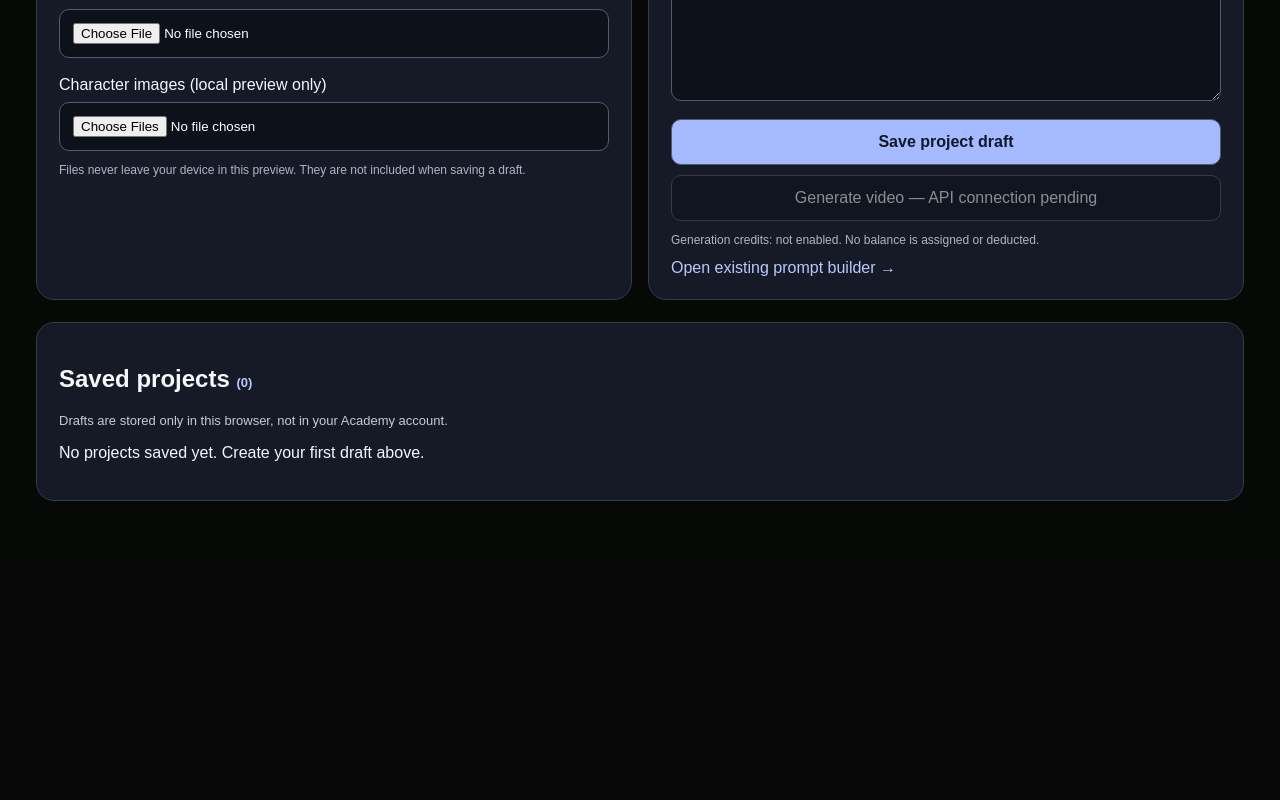
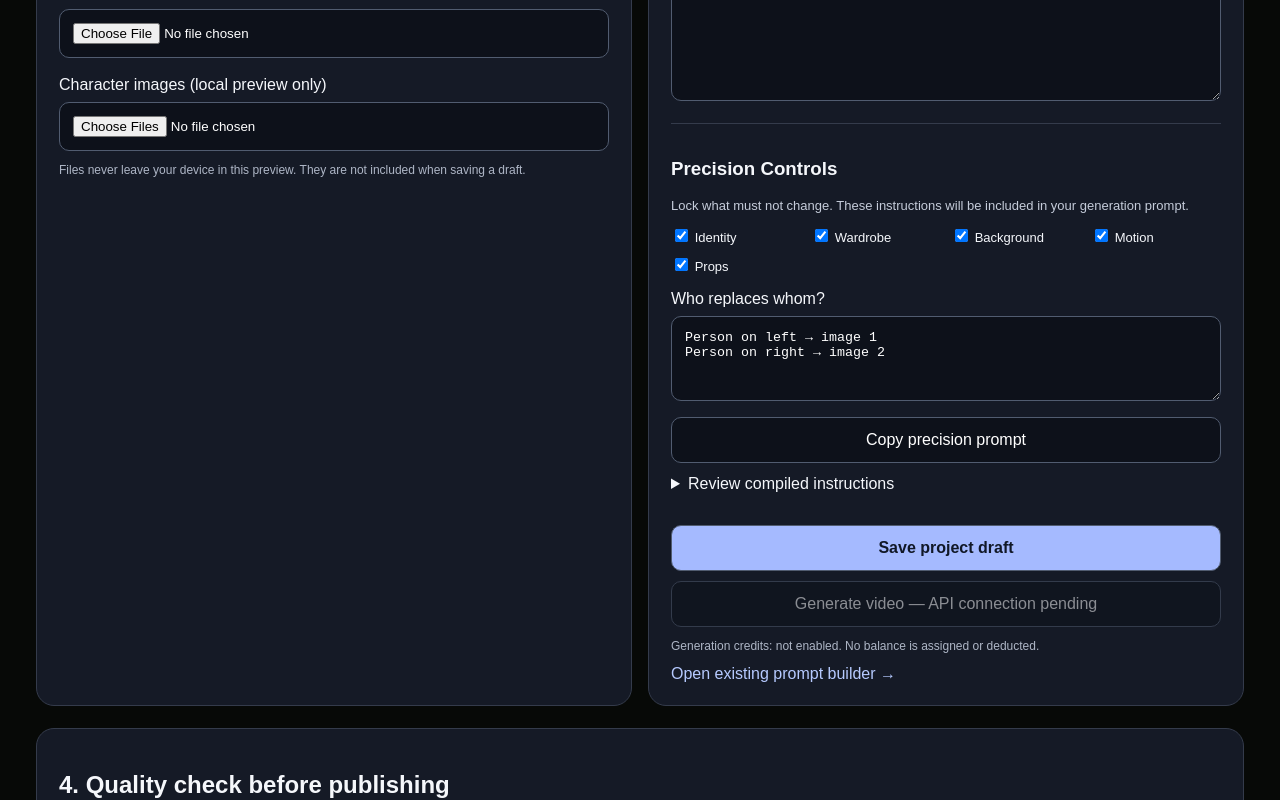
Before and after one commit to kreativestudios4k-lgtm/k4k-academy-v2, a Next.js app: page /academy/generator in a window 1280 px wide. Shown: the part 760-1560 px from the top of the page. Before the commit the page ends 1321 px from the top, so only its background shows below. Built offline with nearby package versions, Linux system fonts and the light colour scheme; no server answers.

Commit message:
Add precision character mapping, preservation locks and manual render QA to generator preview

```diff
--- a/app/academy/generator/GeneratorWorkspace.js
+++ b/app/academy/generator/GeneratorWorkspace.js
@@ -9,10 +9,11 @@ const templates=[
 ];
 const key='k4k-generator-preview-drafts-v1';
 export default function GeneratorWorkspace(){
- const [selected,setSelected]=useState('swap'),[prompt,setPrompt]=useState(''),[drafts,setDrafts]=useState([]),[title,setTitle]=useState(''),[video,setVideo]=useState(''),[images,setImages]=useState([]),[notice,setNotice]=useState('');
+ const [locks,setLocks]=useState({identity:true,wardrobe:true,background:true,motion:true,props:true});const [mapping,setMapping]=useState('Person on left → image 1\nPerson on right → image 2');const [qa,setQa]=useState({});const [selected,setSelected]=useState('swap'),[prompt,setPrompt]=useState(''),[drafts,setDrafts]=useState([]),[title,setTitle]=useState(''),[video,setVideo]=useState(''),[images,setImages]=useState([]),[notice,setNotice]=useState('');
  useEffect(()=>{try{const x=JSON.parse(localStorage.getItem(key)||'[]');if(Array.isArray(x))setDrafts(x.slice(0,30))}catch{}},[]);
  const template=templates.find(x=>x.id===selected);
- const save=()=>{const item={id:Date.now(),template:selected,title:title.trim()||template.title,prompt:prompt.trim(),created:new Date().toISOString()};const next=[item,...drafts].slice(0,30);setDrafts(next);try{localStorage.setItem(key,JSON.stringify(next));setNotice('Draft saved in this browser. Media files are not saved.')}catch{setNotice('Browser storage is unavailable; draft is only kept for this session.')}};
+ const compiled=['K4K PRECISION SWAP — '+template.title,'Character mapping:',mapping,'Preserve exactly:',...Object.entries(locks).filter(([,on])=>on).map(([name])=>'- '+name),'Requested changes:',prompt,'Do not modify unrelated people, faces, objects, camera timing or scenery. Maintain frame-to-frame consistency.'].join('\n');
+ const save=()=>{const item={mapping,locks,id:Date.now(),template:selected,title:title.trim()||template.title,prompt:prompt.trim(),created:new Date().toISOString()};const next=[item,...drafts].slice(0,30);setDrafts(next);try{localStorage.setItem(key,JSON.stringify(next));setNotice('Draft saved in this browser. Media files are not saved.')}catch{setNotice('Browser storage is unavailable; draft is only kept for this session.')}};
  const remove=id=>{const next=drafts.filter(x=>x.id!==id);setDrafts(next);try{localStorage.setItem(key,JSON.stringify(next))}catch{}};
  const box={background:'#151a26',border:'1px solid #343b4b',borderRadius:18,padding:22};
  const input={width:'100%',padding:13,borderRadius:10,border:'1px solid #515c70',background:'#0d111a',color:'#fff'};
@@ -35,15 +36,15 @@ export default function GeneratorWorkspace(){
    <p style={{fontSize:12,color:'#aeb6c6'}}>Files never leave your device in this preview. They are not included when saving a draft.</p>
    </div>
    <div style={box}><h2>3. Direct your scene</h2><p style={{color:'#c5ccda',fontSize:14}}>Describe what must stay the same and what should change.</p><textarea style={{...input,minHeight:175,resize:'vertical'}} value={prompt} onChange={e=>setPrompt(e.target.value)} placeholder="Keep the original camera motion and background. Replace the main character using image 1. Preserve the trophy and exact timing."/>
-   <button onClick={save} style={{...input,background:'#a5baff',color:'#111827',fontWeight:800,cursor:'pointer',marginTop:14}}>Save project draft</button>
+   <div style={{margin:'18px 0',borderTop:'1px solid #343b4b',paddingTop:15}}><h3>Precision Controls</h3><p style={{fontSize:13,color:'#c5ccda'}}>Lock what must not change. These instructions will be included in your generation prompt.</p><div style={{display:'grid',gridTemplateColumns:'repeat(auto-fit,minmax(130px,1fr))',gap:10}}>{Object.entries(locks).map(([name,on])=><label key={name} style={{fontSize:13,textTransform:'capitalize'}}><input type="checkbox" checked={on} onChange={e=>setLocks(v=>({...v,[name]:e.target.checked}))}/> {name}</label>)}</div><label style={{display:'block',margin:'16px 0 8px'}}>Who replaces whom?</label><textarea style={{...input,minHeight:85}} value={mapping} onChange={e=>setMapping(e.target.value)}/><button onClick={()=>{navigator.clipboard?.writeText(compiled).then(()=>setNotice('Precision prompt copied.')).catch(()=>setNotice('Copy unavailable in this browser.'))}} style={{...input,marginTop:12,cursor:'pointer'}}>Copy precision prompt</button><details style={{marginTop:12}}><summary>Review compiled instructions</summary><pre style={{whiteSpace:'pre-wrap',fontSize:12}}>{compiled}</pre></details></div><button onClick={save} style={{...input,background:'#a5baff',color:'#111827',fontWeight:800,cursor:'pointer',marginTop:14}}>Save project draft</button>
    <button disabled style={{...input,opacity:.5,marginTop:10,cursor:'not-allowed'}}>Generate video — API connection pending</button>
    {notice&&<p role="status" style={{color:'#a5e6bb'}}>{notice}</p>}
    <p style={{fontSize:12,color:'#aeb6c6'}}>Generation credits: not enabled. No balance is assigned or deducted.</p>
    <Link href="/academy/studio" style={{color:'#b6caff'}}>Open existing prompt builder →</Link>
    </div>
   </div>
-  <div style={{...box,marginTop:22}}><h2>Saved projects <span style={{fontSize:13,color:'#b6caff'}}>({drafts.length})</span></h2><p style={{fontSize:13,color:'#c5ccda'}}>Drafts are stored only in this browser, not in your Academy account.</p>
-  {drafts.length===0?<p>No projects saved yet. Create your first draft above.</p>:<div style={{display:'grid',gap:10}}>{drafts.map(d=><div key={d.id} style={{borderTop:'1px solid #343b4b',paddingTop:12,display:'flex',justifyContent:'space-between',gap:12,flexWrap:'wrap'}}><div><strong>{d.title}</strong><p style={{fontSize:12,color:'#c5ccda'}}>{templates.find(t=>t.id===d.template)?.title||'Template'} · {new Date(d.created).toLocaleString()}</p><button onClick={()=>{setSelected(d.template);setTitle(d.title);setPrompt(d.prompt);setNotice('Draft loaded. Re-select your files if needed.');window.scrollTo({top:0,behavior:'smooth'})}} style={{color:'#b6caff',background:'transparent',border:0,cursor:'pointer'}}>Load draft</button></div><button onClick={()=>remove(d.id)} style={{color:'#ffb9b9',background:'transparent',border:0,cursor:'pointer'}}>Delete</button></div>)}</div>}
+  <div style={{...box,marginTop:22}}><h2>4. Quality check before publishing</h2><p style={{fontSize:13,color:'#c5ccda'}}>Use this checklist when you review an actual render. This preview does not automatically analyze video frames.</p>{['Faces remain consistent','Correct people replaced','Wardrobe matches references','Props and trophy remain correct','Motion and background preserved','No distorted hands or flicker'].map(label=><label key={label} style={{display:'block',padding:'8px 0'}}><input type="checkbox" checked={!!qa[label]} onChange={e=>setQa(v=>({...v,[label]:e.target.checked}))}/> {label}</label>)}<p style={{color:'#b6caff'}}>{Object.values(qa).filter(Boolean).length}/6 checks completed</p></div><div style={{...box,marginTop:22}}><h2>Saved projects <span style={{fontSize:13,color:'#b6caff'}}>({drafts.length})</span></h2><p style={{fontSize:13,color:'#c5ccda'}}>Drafts are stored only in this browser, not in your Academy account.</p>
+  {drafts.length===0?<p>No projects saved yet. Create your first draft above.</p>:<div style={{display:'grid',gap:10}}>{drafts.map(d=><div key={d.id} style={{borderTop:'1px solid #343b4b',paddingTop:12,display:'flex',justifyContent:'space-between',gap:12,flexWrap:'wrap'}}><div><strong>{d.title}</strong><p style={{fontSize:12,color:'#c5ccda'}}>{templates.find(t=>t.id===d.template)?.title||'Template'} · {new Date(d.created).toLocaleString()}</p><button onClick={()=>{setSelected(d.template);setTitle(d.title);setPrompt(d.prompt);setMapping(d.mapping||'');setLocks(d.locks||locks);setNotice('Draft loaded. Re-select your files if needed.');window.scrollTo({top:0,behavior:'smooth'})}} style={{color:'#b6caff',background:'transparent',border:0,cursor:'pointer'}}>Load draft</button></div><button onClick={()=>remove(d.id)} style={{color:'#ffb9b9',background:'transparent',border:0,cursor:'pointer'}}>Delete</button></div>)}</div>}
   </div>
  </section>;
 }
```
